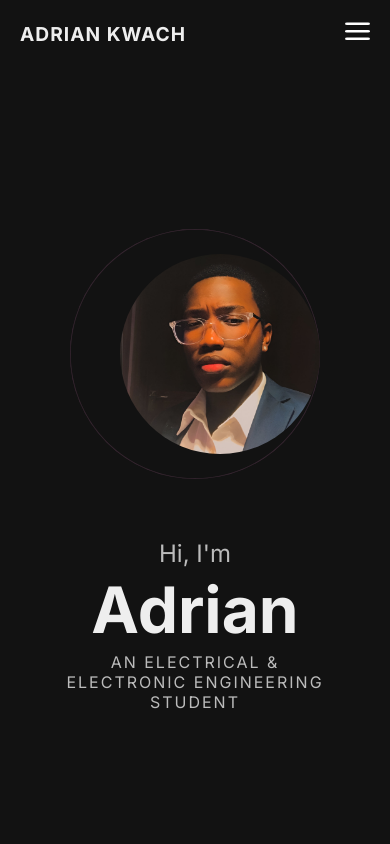
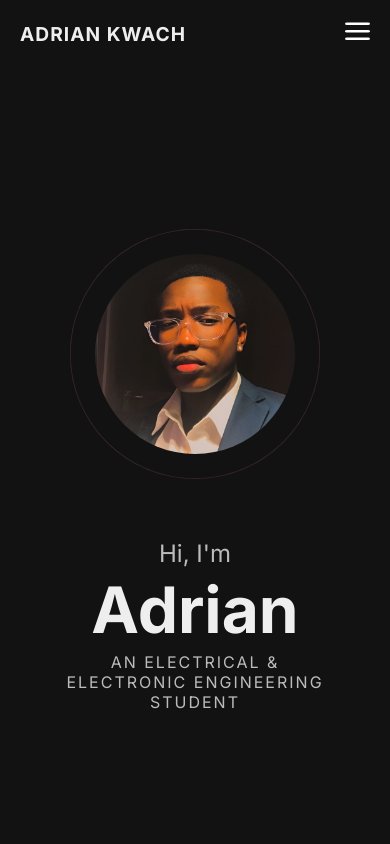
Before and after one commit to AddyKwach/adriankwach.com, a Next.js app: page / in a window 390 px wide. Shown: the top 844 px of the page. Built offline with nearby package versions, Linux system fonts and the light colour scheme.

Commit message:
Update ModernHero.module.css
mobile fix

```diff
--- a/components/home/ModernHero.module.css
+++ b/components/home/ModernHero.module.css
@@ -108,12 +108,22 @@
     margin: 0 auto 20px; /* Add some bottom margin and center the container itself */
   }
 
-  .imageWrapper {
-    width: 250px;
-    height: 250px;
-  }
 
   .name {
     font-size: 4rem;
   }
+  .imageWrapper {
+    width: 250px;
+    height: 250px;
+    /* Add these three lines to center the image */
+    display: flex;
+    justify-content: center;
+    align-items: center;
+  }
+
+  .profileImage {
+    /* Reset the desktop positioning */
+    top: 0;
+    left: 0;
+  }
 }
```
